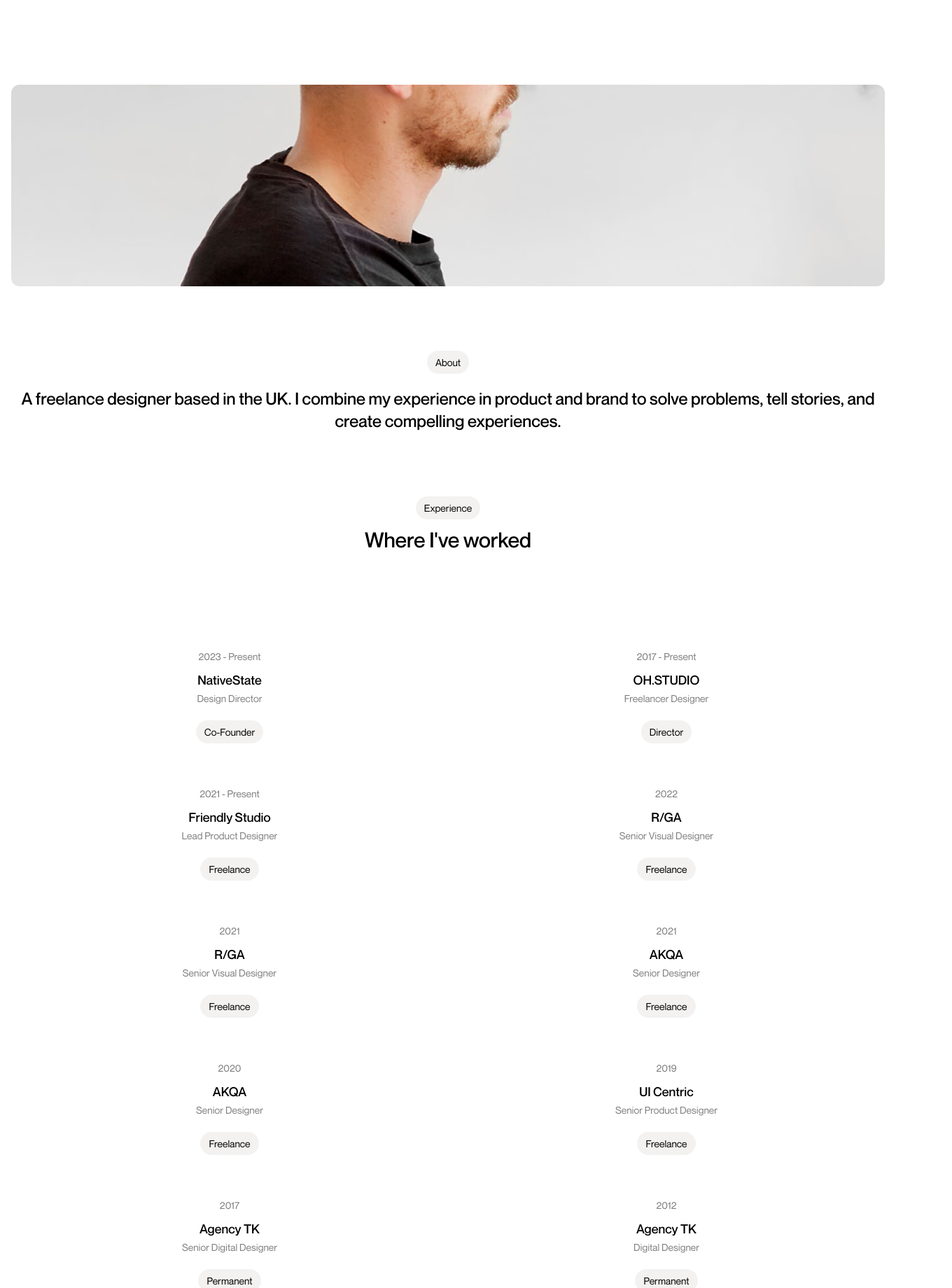
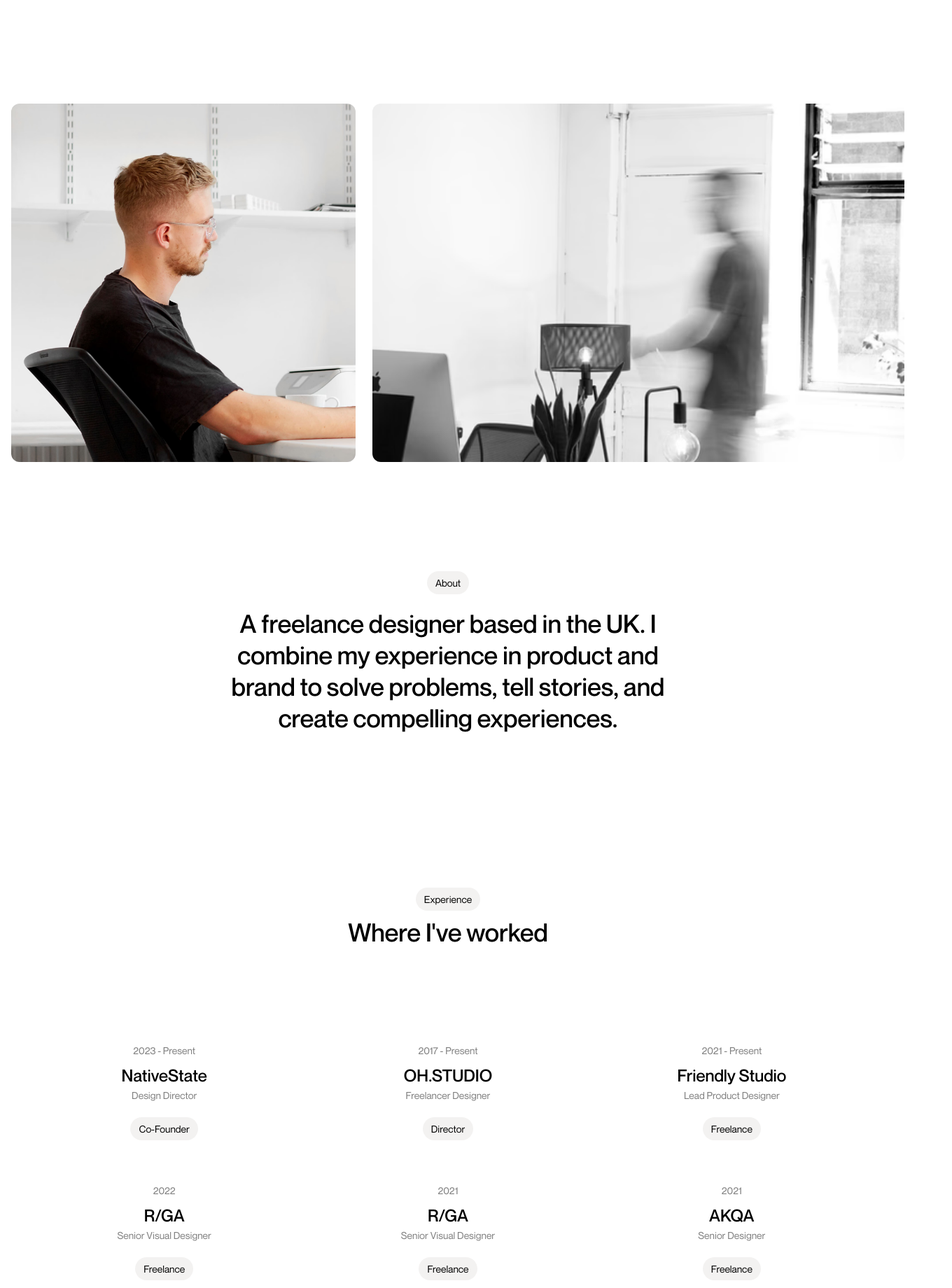
Before and after one commit to vitorpythonico/frontendpractice-solutions, a Next.js app in the folder oh.studio/: page /profile in a window 1280 px wide. Shown: the part 340-2180 px from the top of the page at 70% size, 1360 px wide, since content can reach past the window. Built offline with nearby package versions, Linux system fonts and the light colour scheme.

Commit message:
feat(oh.studio/profile): add responsive version

```diff
--- a/oh.studio/app/(routes)/profile/page.js
+++ b/oh.studio/app/(routes)/profile/page.js
@@ -13,30 +13,33 @@ export default function Profile() {
 	return (
 		<main className="pt-24 mx-4 font-sans">
       <section className="py-40 text-center">
-        <h1 className="text-center text-4xl leading-tight font-medium">Hey 👋🏼 I'm Oli </h1>
+        <h1 className="text-center text-4xl leading-tight font-medium md:text-5xl lg:text-7xl">Hey 👋🏼 I'm Oli </h1>
       </section>
-			<section className="">
+			<section className="flex gap-6 md:mx-6 lg:h-[32rem] lg:max-w-[84rem] lg:mx-auto">
 				<Image
 					src="/my-photo-1.avif" alt="my photo" width={600} height={0}
-					className="w-full rounded-xl object-cover h-72"
+					className="w-full rounded-xl object-cover h-72 md:h-full"
 				/>
-			 { /* 2 Image */}
+				<Image
+          src="/my-photo-2.avif" alt="my photo" width={600} height={0}
+          className="hidden w-full rounded-xl object-cover md:inline"
+        />
 			</section>
-			<section className="text-center space-y-6 py-24">
+			<section className="text-center space-y-6 py-24 md:w-[35rem] md:mx-auto md:py-40 lg:w-[40rem]">
 				<h2 className="inline py-2 px-3 rounded-full text-sm bg-secundary">About</h2>
-				<p className="text-center text-2xl font-medium">
+				<p className="text-center text-2xl font-medium md:text-4xl md:leading-tight">
 					A freelance designer based in the UK.	I combine my experience in product and brand to solve problems,	tell stories, and create compelling experiences.
 				</p>
 			</section>
-			<section className="text-center space-y-4">
+			<section className="text-center space-y-4 md:py-16">
 				<h2 className="inline py-2 px-3 rounded-full text-sm bg-secundary">Experience</h2>
-				<p className="text-center text-3xl font-medium">Where I've worked</p>
-				<div className="py-24 grid grid-cols-2">
+				<p className="text-center text-3xl font-medium md:text-4xl">Where I've worked</p>
+				<div className="py-24 grid grid-cols-2 md:grid-cols-3 xl:w-[76rem] xl:mx-auto">
 					{
 						experience.map( xp =>
 							<div key={uuid_v4()} className="my-6 space-y-2">
 								<span className="text-neutral text-sm">{xp.workTime.begin} {xp.workTime.end ? `- ${xp.workTime.end}`: null}</span>
-								<p className="text-lg font-medium">{xp.company}</p>
+								<p className="text-lg font-medium lg:text-2xl">{xp.company}</p>
 								<span className="text-neutral text-sm">{xp.jobRole}</span>
 								<div className="py-4">
 									<span className="py-2 px-3 rounded-full text-sm bg-secundary">{xp.contract}</span>
@@ -48,8 +51,8 @@ export default function Profile() {
 			</section>
 			<section className="text-center space-y-4 pb-20">
 				<h2 className="inline py-2 px-3 rounded-full text-sm bg-secundary">Clients</h2>
-				<p className="text-center text-3xl font-medium">Who I've worked with</p>
-				<div className="pt-24 grid grid-cols-2">
+				<p className="text-center text-3xl font-medium md:text-4xl">Who I've worked with</p>
+				<div className="pt-24 grid grid-cols-2 md:grid-cols-4 md:pt-16 xl:w-[84rem] xl:mx-auto">
 					{
 						companies.map(company => {
 							let pathname = `/${company.url}`;
@@ -65,7 +68,7 @@ export default function Profile() {
 				</div>
 			</section>
       <section className="text-center pt-24 pb-48">
-        <h2 className="text-3xl font-medium">
+        <h2 className="text-3xl font-medium md:text-4xl">
           <span className="block">Let's work together.</span>
           <span className="text-neutral"><Link href="mailto:oli@oh.studio">Get in touch.</Link></span>
         </h2>
--- a/oh.studio/components/Footer/index.js
+++ b/oh.studio/components/Footer/index.js
@@ -10,9 +10,9 @@ export default function Footer() {
 				<p>© Oli Harris 2023</p>
 			</div>
 			<ul className="flex justify-center gap-4">
-				<li><Link href="#">Twitter</Link></li>
-				<li><Link href="#">Linkedin</Link></li>
-				<li><Link href="#">Mail</Link></li>
+				<li><Link href="#" className="hover:text-neutral">Twitter</Link></li>
+				<li><Link href="#" className="hover:text-neutral">Linkedin</Link></li>
+				<li><Link href="#" className="hover:text-neutral">Mail</Link></li>
 			</ul>
 		</footer>
 	)
```
Also changed, not shown: oh.studio/public/my-photo-2.avif (added).
